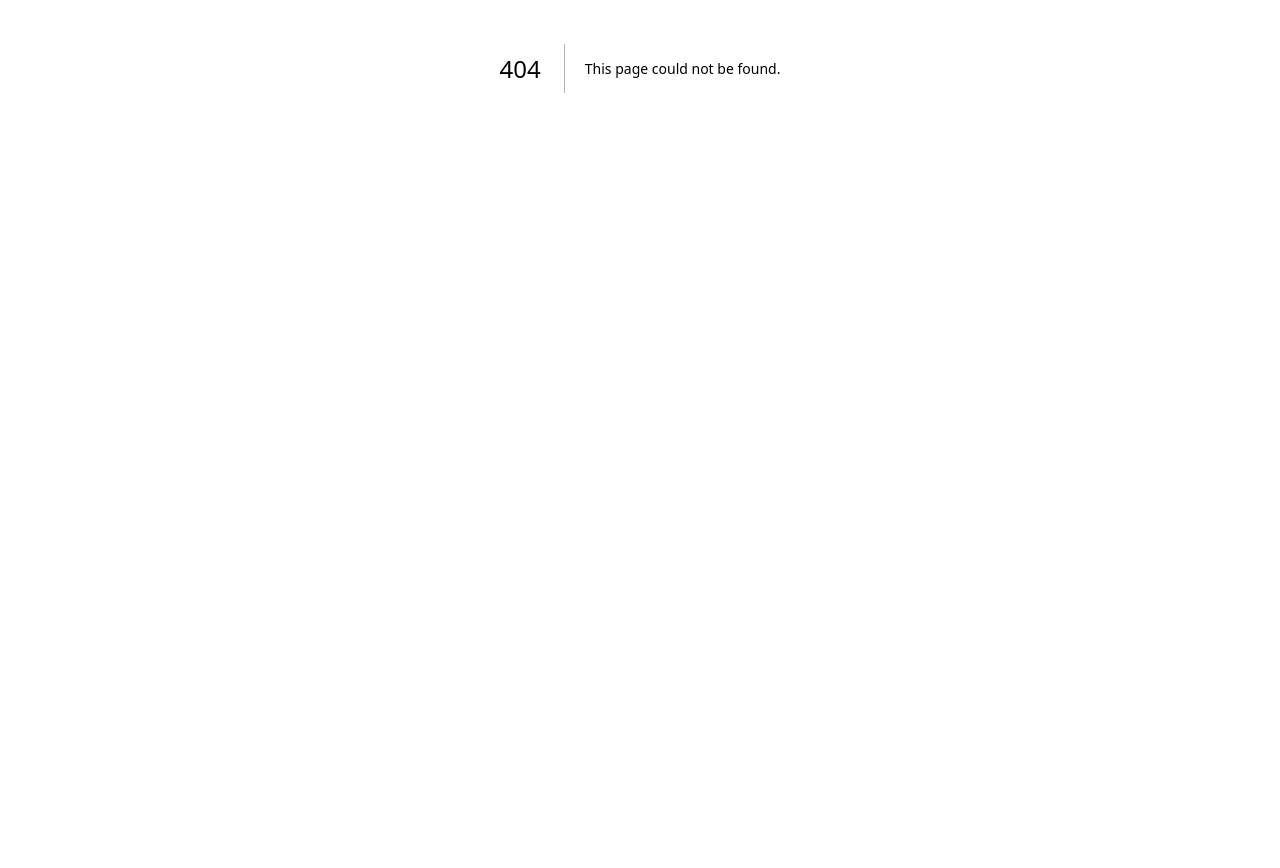
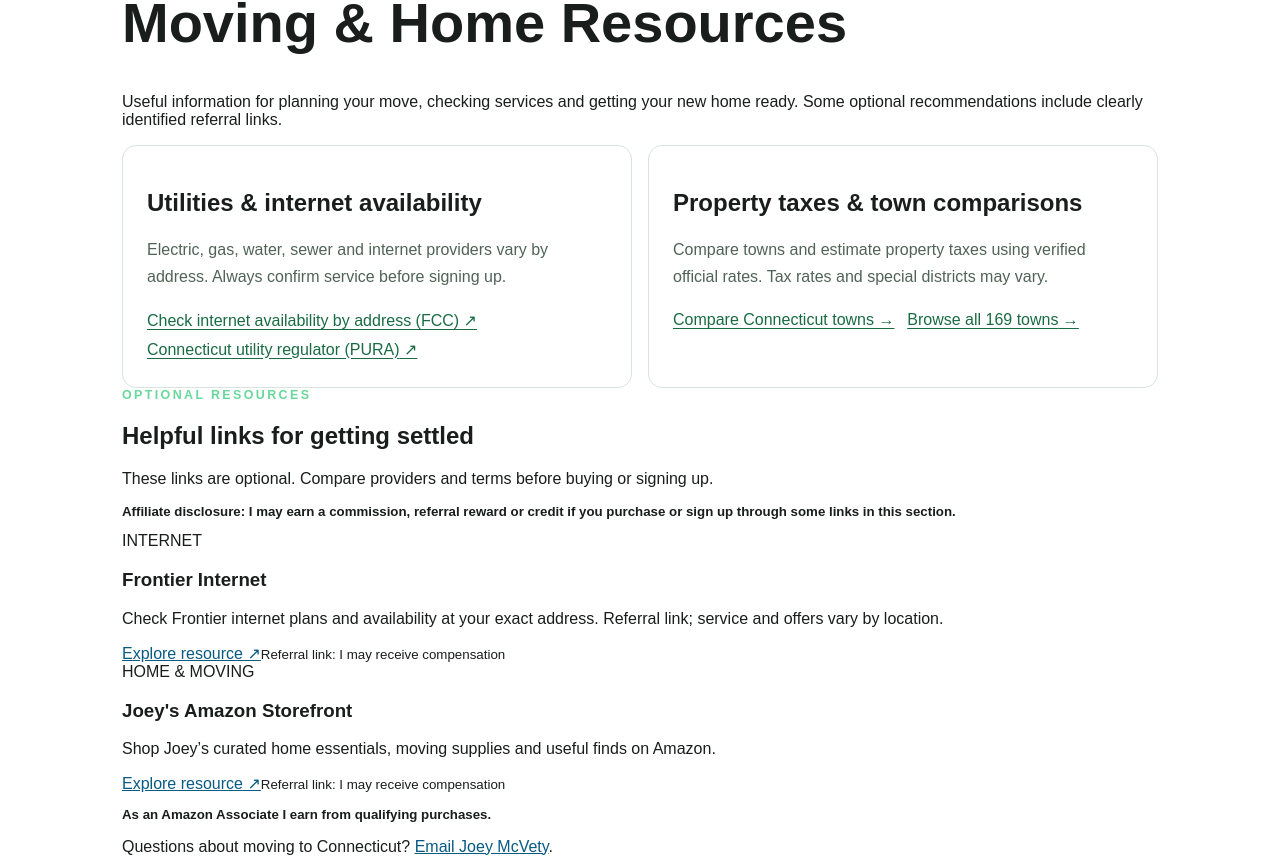
Before and after one commit to joeysellsct/Explore-Connecticut-Living, a Next.js app: page /en/moving-resources in a window 1280 px wide. Before the commit this address had no page. Shown: the part 332-1200 px from the top of the page. Before the commit the page ends 800 px from the top, so only its background shows below. Built offline with nearby package versions, Linux system fonts and the light colour scheme; no server answers.

Commit message:
Create dedicated bilingual moving resources page with clearly disclosed Amazon and Frontier referral links

```diff
--- /dev/null
+++ b/app/[locale]/moving-resources/page.tsx
@@ -0,0 +1,46 @@
+import type {Metadata} from 'next';
+import Link from 'next/link';
+import {partnerLinks} from '../../../lib/moving-resources';
+import {localizedSeo} from '../../../lib/seo';
+
+export async function generateMetadata({params}:{params:Promise<{locale:string}>}):Promise<Metadata>{
+ const {locale}=await params;
+ return localizedSeo(locale,'moving-resources',locale==='es'?'Recursos para mudarse a Connecticut':'Connecticut Moving & Home Resources',locale==='es'?'Recursos de servicios públicos, internet y productos para instalarte en Connecticut.':'Practical Connecticut moving resources, utility information, internet availability and optional home essentials.');
+}
+
+export default async function MovingResourcesPage({params}:{params:Promise<{locale:string}>}){
+ const {locale}=await params;const es=locale==='es';
+ return <main className="compare-page moving-hub">
+  <span className="towns-kicker">{es?'TU PRÓXIMA MUDANZA':'YOUR NEXT MOVE'}</span>
+  <h1>{es?'Recursos para mudarse e instalarse en Connecticut':'Moving & Home Resources'}</h1>
+  <p className="moving-hub-lead">{es?'Encuentra información práctica para organizar tu mudanza, comprobar servicios y preparar tu nuevo hogar. Algunas recomendaciones incluyen enlaces de referido claramente identificados.':'Useful information for planning your move, checking services and getting your new home ready. Some optional recommendations include clearly identified referral links.'}</p>
+  <div className="moving-resources-grid">
+   <article className="moving-resource-card">
+    <h2>{es?'Servicios públicos e internet':'Utilities & internet availability'}</h2>
+    <p>{es?'Los proveedores de electricidad, gas, agua, alcantarillado e internet dependen de la dirección. Verifica la disponibilidad antes de contratar.':'Electric, gas, water, sewer and internet providers vary by address. Always confirm service before signing up.'}</p>
+    <a href="https://broadbandmap.fcc.gov/" target="_blank" rel="noopener noreferrer">{es?'Consultar internet por dirección (FCC)':'Check internet availability by address (FCC)'} ↗</a>
+    <a href="https://portal.ct.gov/pura" target="_blank" rel="noopener noreferrer">{es?'Regulador de servicios públicos (PURA)':'Connecticut utility regulator (PURA)'} ↗</a>
+   </article>
+   <article className="moving-resource-card">
+    <h2>{es?'Impuestos y comparación de municipios':'Property taxes & town comparisons'}</h2>
+    <p>{es?'Compara municipios y calcula impuestos estimados usando tasas oficiales verificadas. Las tasas y distritos fiscales pueden variar.':'Compare towns and estimate property taxes using verified official rates. Tax rates and special districts may vary.'}</p>
+    <Link href={`/${locale}/compare`}>{es?'Comparar municipios':'Compare Connecticut towns'} →</Link>
+    <Link href={`/${locale}/towns`}>{es?'Explorar las 169 localidades':'Browse all 169 towns'} →</Link>
+   </article>
+  </div>
+  <section className="moving-hub-partners">
+   <span className="towns-kicker">{es?'RECURSOS OPCIONALES':'OPTIONAL RESOURCES'}</span>
+   <h2>{es?'Recomendaciones para instalarte':'Helpful links for getting settled'}</h2>
+   <p>{es?'Estos enlaces son opcionales. Compara proveedores y condiciones antes de comprar o registrarte.':'These links are optional. Compare providers and terms before buying or signing up.'}</p>
+   <p className="affiliate-disclosure">{es?'Aviso de afiliados: puedo recibir una comisión, recompensa o crédito por referidos si compras o te registras mediante algunos enlaces de esta sección.':'Affiliate disclosure: I may earn a commission, referral reward or credit if you purchase or sign up through some links in this section.'}</p>
+   <div className="moving-hub-partner-grid">{partnerLinks.map(link=><article className="moving-hub-partner" key={link.url}>
+    <span className="moving-hub-category">{link.category==='internet'?(es?'INTERNET':'INTERNET'):(es?'HOGAR Y MUDANZA':'HOME & MOVING')}</span>
+    <h3>{link.name}</h3><p>{es?link.descriptionEs:link.descriptionEn}</p>
+    <a href={link.url} target="_blank" rel="noopener noreferrer sponsored">{es?'Explorar recurso':'Explore resource'} ↗</a>
+    {link.affiliate&&<small>{es?'Enlace de referido: puedo recibir compensación':'Referral link: I may receive compensation'}</small>}
+   </article>)}</div>
+   <p className="affiliate-disclosure">As an Amazon Associate I earn from qualifying purchases.</p>
+  </section>
+  <p className="moving-hub-footer">{es?'¿Tienes preguntas sobre una mudanza a Connecticut?':'Questions about moving to Connecticut?'} <a href="mailto:JoeySellsCT@gmail.com">{es?'Escríbele a Joey':'Email Joey McVety'}</a>.</p>
+ </main>;
+}
```
